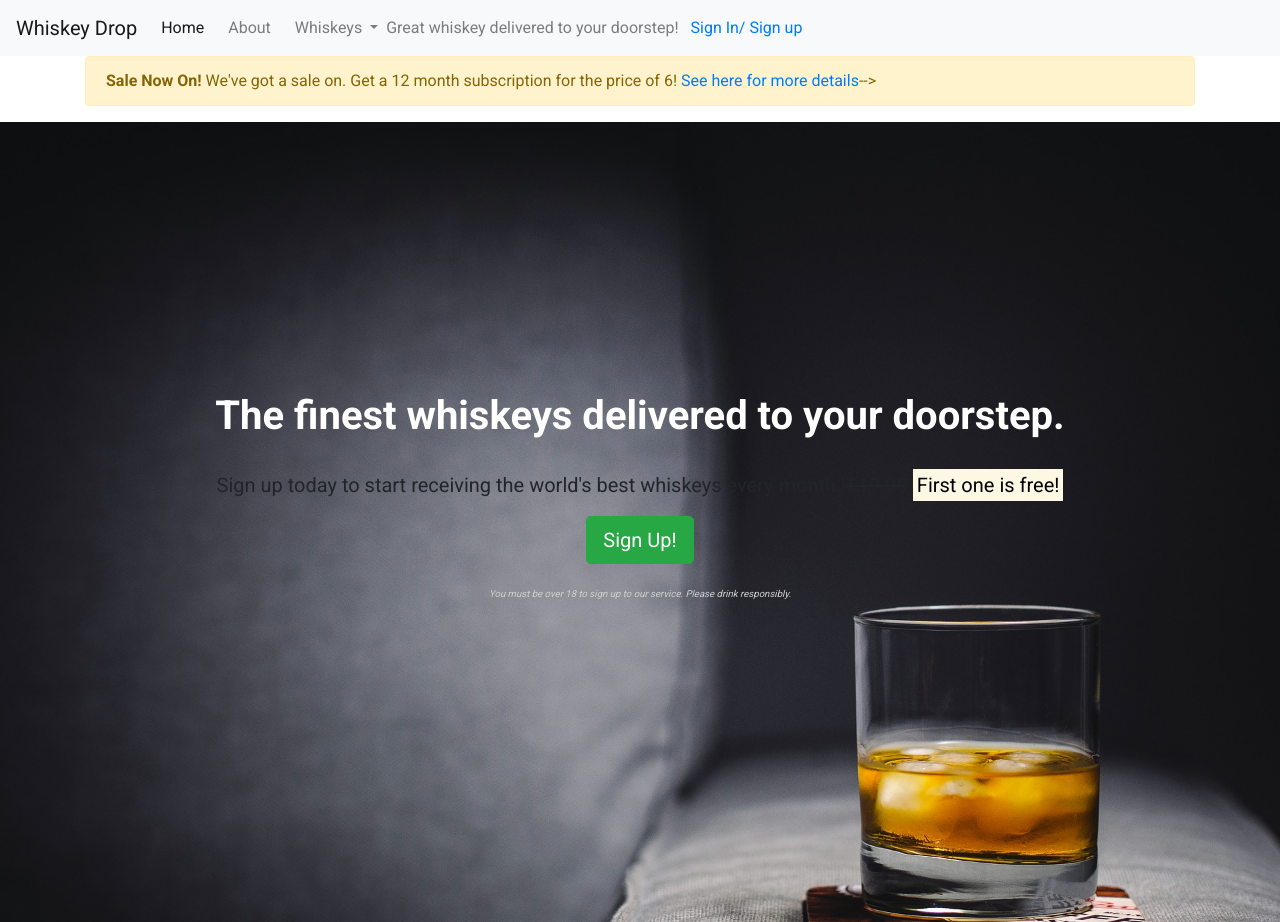
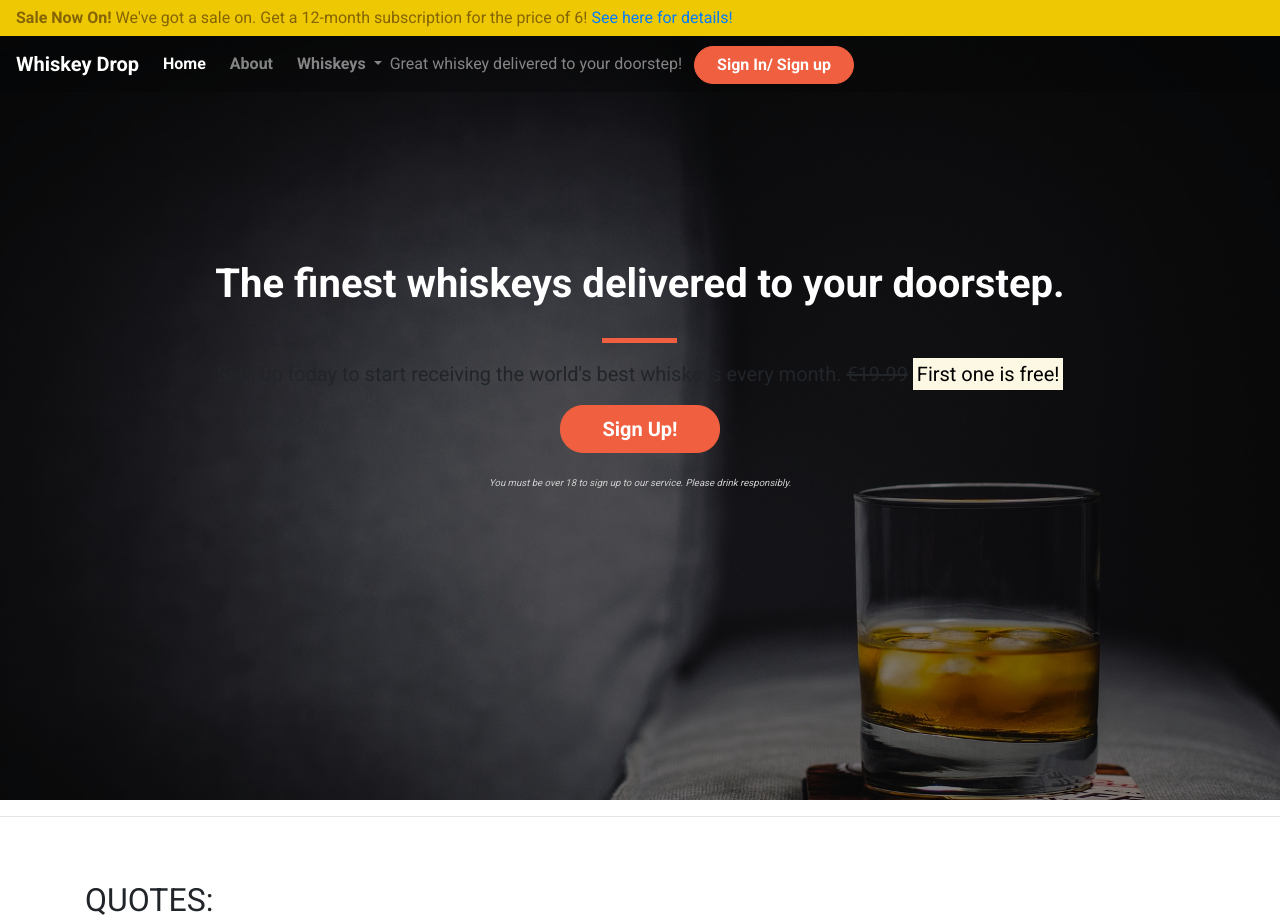
Before and after one commit to Deepak9912/Whisket-drop, a plain HTML site: page index.html in a window 1280 px wide. Shown: the top 922 px of the page. Drawn offline with nearby package versions, Linux system fonts and the light colour scheme.

Commit message:
add style to alert bar

```diff
--- a/assets/css/style.css
+++ b/assets/css/style.css
@@ -3,6 +3,59 @@ body {
 }
 
 .alert-container {}
+
+/*navbar*/
+.navalert-container {
+    position: absolute;
+    left: 0;
+    top: 0;
+    padding-left: 0;
+    padding-right: 0;
+    z-index: 1;
+}
+
+.navbar {
+    margin-bottom: 0;
+    border: 0;
+    width: 100%;
+    background-color: rgba(0, 0, 0, 0.25);
+}
+
+.navbar .navbar-toggler {
+    border: 0;
+}
+
+.navbar-brand {
+    font-weight: bold;
+}
+
+.opaque-overlay {
+    position: absolute;
+    top: 0;
+    left: 0;
+    height: 100%;
+    width: 100%;
+    background-color: rgba(0, 0, 0, 0.5);
+}
+
+.navbar .navbar-nav a {
+    font-weight: bold;
+}
+
+/* block divider*/
+.block-divider {
+    width: 75px;
+    height: 5px;
+    border: 0;
+}
+
+.block-divider--orange {
+    background-color: #f05f40;
+}
+
+.block-divider--short {
+    width: 35px;
+}
 
 .callout-container {
     height: 100vh;
@@ -15,6 +68,7 @@ body {
     display: flex;
     align-items: center;
     justify-content: center;
+    position: relative;
 }
 
 .jumbotron-header {
@@ -33,6 +87,41 @@ body {
     color: #d0d0d0;
 }
 
+
+.alert-container .col-12 {
+    padding-left: 0;
+    padding-right: 0;
+}
+
+.site-wide-alert{
+    border-radius: 0;
+    margin-bottom: 0;
+    padding: 5px 15px;
+    background-color: #eec802;
+    border-color: #eec802;
+}
+
 .quotes-container {}
 
 .features-container {}
+
+/*--buttons--*/
+.btn--cta {
+    font-weight: bold;
+    border-radius: 23px;
+    width: 160px;
+}
+
+.btn--red {
+    color: #fff;
+    background-color: #f05f40;
+    border-color: #f05f40;
+}
+
+.btn--red:hover,
+.btn--red:active,
+.btn--red:focus,
+.btn--red:active:focus {
+    background-color: #df4929;
+    border-color: #f05f40;
+}
--- a/index.html
+++ b/index.html
@@ -14,7 +14,17 @@
 </head>
 
 <body>
-    <nav class="navbar navbar-light bg-light navbar-expand-sm">
+    <div class="container-fluid navalert-container">
+        <div class="container-fluid alert-container">
+            <div class="row d-none d-sm-block">
+                <div class="col-12">
+                    <div class="site-wide-alert alert alert-warning">
+                        <strong>Sale Now On!</strong> We've got a sale on. Get a 12-month subscription for the price of 6! <a href="">See here for details!</a>
+                    </div>
+                </div>
+            </div>
+        </div>
+        <nav class="navbar navbar-dark navbar-expand-sm">
             <a href="/" class="navbar-brand">Whiskey Drop</a>
             <button class="navbar-toggler ml-auto" type="button" data-toggle="collapse" data-target="#navbarNavDropdown"
                 aria-controls="navbarNavDropdown" aria-expanded="false" aria-label="Toggle navigation">
@@ -39,30 +49,24 @@
                     <div class="d-none d-md-block">
                         <!--d-none and d-md-block will only show this message to bigger screen-->
                         <p class="navbar-text my-auto mr-2">Great whiskey delivered to your doorstep!</p>
-                    <a href="/login">Sign In/ Sign up</a>
+                        <a href="/login" class="btn btn--cta btn--red">Sign In/ Sign up</a>
                     </div>
         </nav>
-    <div class="container alert-container">
-        <div class="row d-none d-sm-block">
-            <div class="col-12">
-                <div class="alert alert-warning">
-                    <strong>Sale Now On!</strong> We've got a sale on. Get a 12 month subscription for the price of 6!
-                    <a href="">See here for more details</a>-->
-                </div>
-            </div>
-        </div>
     </div>
     <div class="container-fluid callout-container">
+        <div class="opaque-overlay">&nbsp;</div>
         <!--callout-->
         <div class="row">
             <div class="col-12">
                 <section class="callout jumbotron text-center">
                     <h1 class="jumbotron-header">The finest whiskeys delivered to your doorstep.</h1>
+                    <hr class="block-divider block-divider--orange">
                     <p class="lead">Sign up today to start receiving the world's best whiskeys every month.
                         <s class="d-none d-sm-inline">€19.99</s>
                         <span class="d-inline d-sm-none"><br></span>
                         <strong><mark>First one is free!</mark></strong></p>
-                    <p><button class="btn btn-lg btn-success" data-toggle="modal" data-target="#signUpModal">Sign
+                    <p><button class="btn btn-lg btn-success btn--cta btn--red" data-toggle="modal"
+                            data-target="#signUpModal">Sign
                             Up!</button></p>
                     <p class="text-muted"><small>You must be over 18 to sign up to our service. Please drink
                             responsibly.</small></p>
```
Lines whose indentation alone changed are shown as unchanged.
